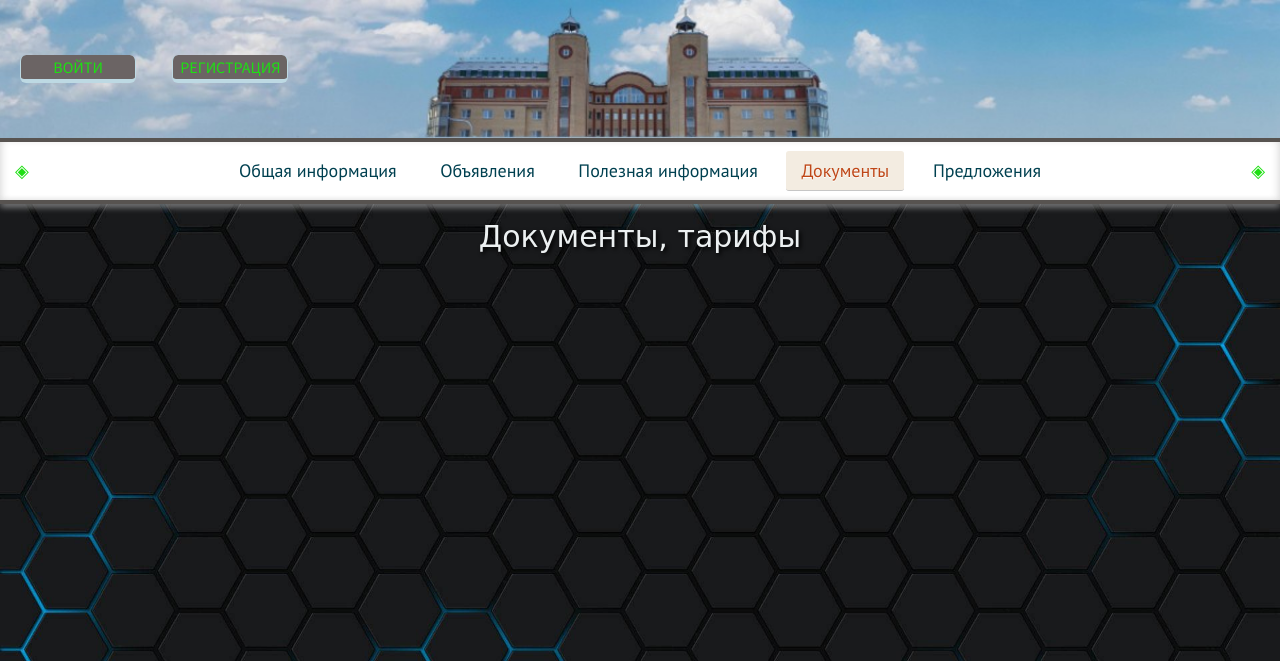
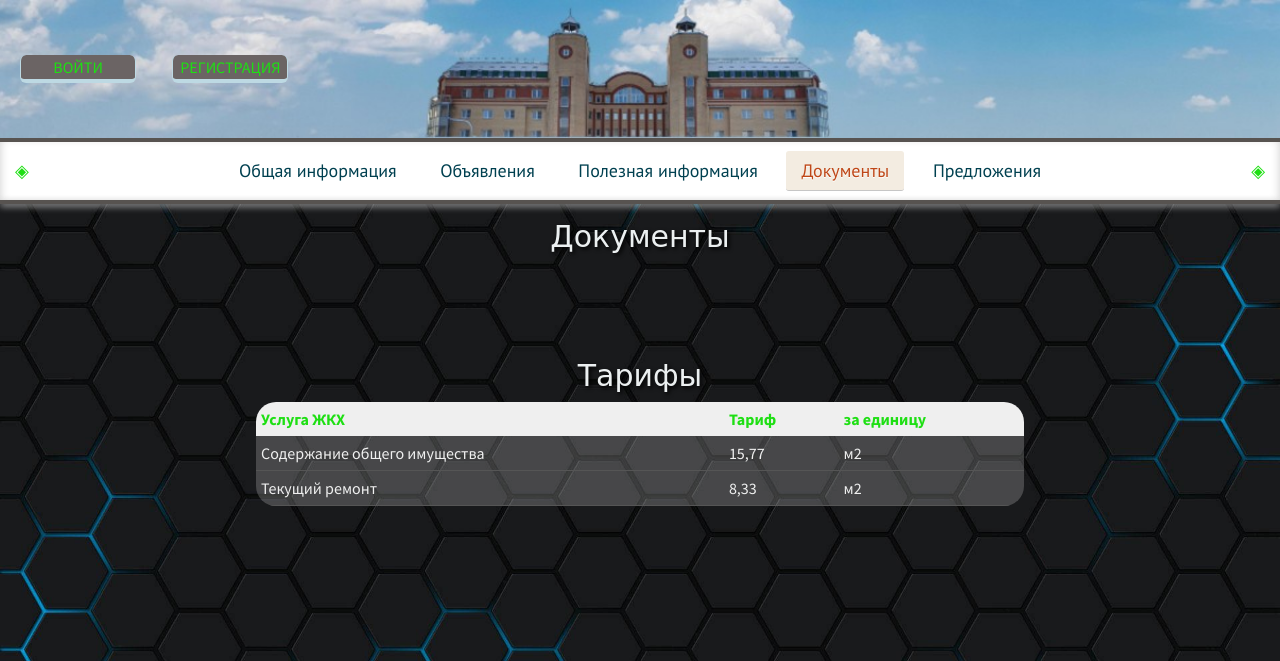
Before and after one commit to german-spb/tsg, a Django app: template tsg4/templates/document.html in a window 1280 px wide. Shown: the top 661 px of the page. Run offline with Django 3.2, Linux system fonts and the light colour scheme; the template is opened without the code that fills it, so the values that code supplies are empty; some libraries are stand-ins or nearby versions.

Commit message:
add table in document

```diff
--- a/TSG/urls.py
+++ b/TSG/urls.py
@@ -22,6 +22,8 @@ from tsg4 import views
 from django.conf import settings
 from django.urls import re_path
 from django.views.static import serve
+from django.views.generic.base import RedirectView
+from django.templatetags.static import static
 
 
 
@@ -48,5 +50,6 @@ urlpatterns = [
     path('post/<int:pk>/delete/', views.PostDeleteView.as_view(success_url="/posts_user/"), name='post-delete'),
     re_path(r'^media/(?P<path>.*)$', serve,{'document_root': settings.MEDIA_ROOT}),
     re_path(r'^static/(?P<path>.*)$', serve,{'document_root': settings.STATIC_ROOT}),
+    re_path(r'^favicon\.ico$', RedirectView.as_view(url=static('favicon.ico'))),
 
     ]
--- a/tsg4/static/css/base.css
+++ b/tsg4/static/css/base.css
@@ -171,3 +171,9 @@ h1 {
 		background: url('../img/image.png') no-repeat top center;
 		background-size: cover;
 	}
+
+.main {
+    color: #75caeb;
+
+    padding: 20px;
+}
--- a/tsg4/templates/base.html
+++ b/tsg4/templates/base.html
@@ -54,7 +54,13 @@
         <li><a href="/posts">Предложения</a></li>
       </ul>
     </nav>
-    <h1>ТСЖ "Царскосёл - 4"</h1>
+         <h1>ТСЖ "Царскосёл - 4"</h1>
+    <article style="color: #75caeb; text-align: center; font-size: 18px;">
+            <p>
+                Товарищество собственников жилья "Царскосёл - 4" зарегистрировано 19 ноября 2008 года в Пушкине (Санкт-Петербург)<br>и  занимается управлением жилым фондом по адресу:
+                город Санкт-Петербург, г. Пушкин, улица Генерала Хазова, д. 45А
+            </p>
+    </article>
     {% endblock %}
     <table class="table" style="padding-bottom: 80px;">
             <tbody>
@@ -63,7 +69,7 @@
                     <td>
                         <ul>
                             <li>
-                                <h3>Адрес регистрации</h3>196606, город Санкт-Петербург, г. Пушкин, улица Генерала Хазова, д. 45А
+                                <h3>Цель ТСЖ</h3>Совместное управления общим имуществом в многоквартирном доме
                             </li>
                             <br>
                             <li>
@@ -91,7 +97,7 @@
                             </li>
                             <br>
                             <li>
-                                по работе сайта: postman@tsg-cs4.ru
+                                Время работы сайта: 07.30 - 23.30<br>postman@tsg-cs4.ru
                             </li>
                         </ul>
                     </td>
--- a/tsg4/templates/document.html
+++ b/tsg4/templates/document.html
@@ -13,7 +13,7 @@
         <li><a href="/posts">Предложения</a></li>
       </ul>
     </nav>
-    <h1>Документы, тарифы</h1>
+    <h1>Документы</h1>
     {% endblock %}
     {% block content_1 %}
     {% for document in docs %}
@@ -31,4 +31,30 @@
             <!-- {% endif %} -->
         </tr>
     {% endfor %}
-    {% endblock %}
+    {% endblock content_1 %}
+    {% block content_2 %}
+    <h1>Тарифы</h1>
+        <table class="table">
+	<thead>
+		<tr>
+			<th>Услуга ЖКХ</th>
+			<th>Тариф</th>
+			<th>за единицу</th>
+
+		</tr>
+	</thead>
+	<tbody>
+		<tr>
+			<td>Содержание общего имущества</td>
+			<td>15,77</td>
+			<td>м2</td>
+		</tr>
+		<tr>
+			<td>Текущий ремонт</td>
+			<td>8,33</td>
+			<td>м2</td>
+		</tr>
+	</tbody>
+</table>
+
+    {% endblock content_2 %}
--- a/tsg4/templates/notice.html
+++ b/tsg4/templates/notice.html
@@ -20,7 +20,7 @@
             <ul style="padding-left: 0;">
 
                 <li style="list-style: none">
-                    <h2 style="text-align: center">{{ ad.title | safe }}</h2>
+                    <h2>{{ ad.title | safe }}</h2>
                 </li>
                 <li style="list-style: none; color: rgb(210 225 14);">
                     <span>Дата: </span>{{ ad.date_created | date:"d.m.Y" | safe}}
```
Also changed, not shown: tsg4/forms.py (+13 -23 lines), tsg4/static/favicon.ico (added).
